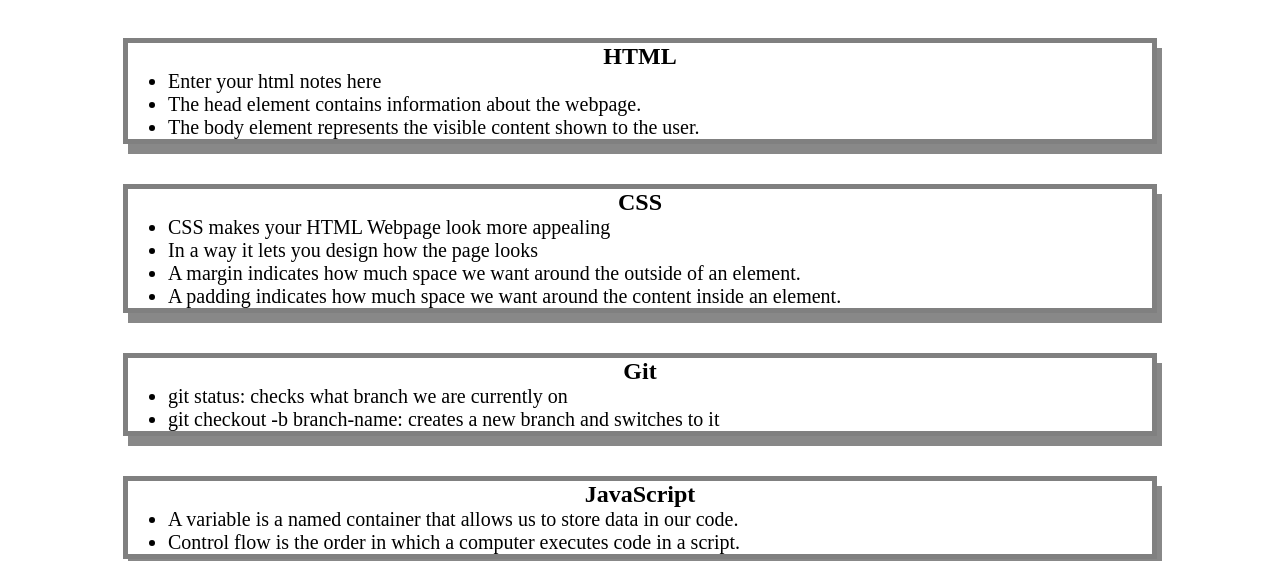
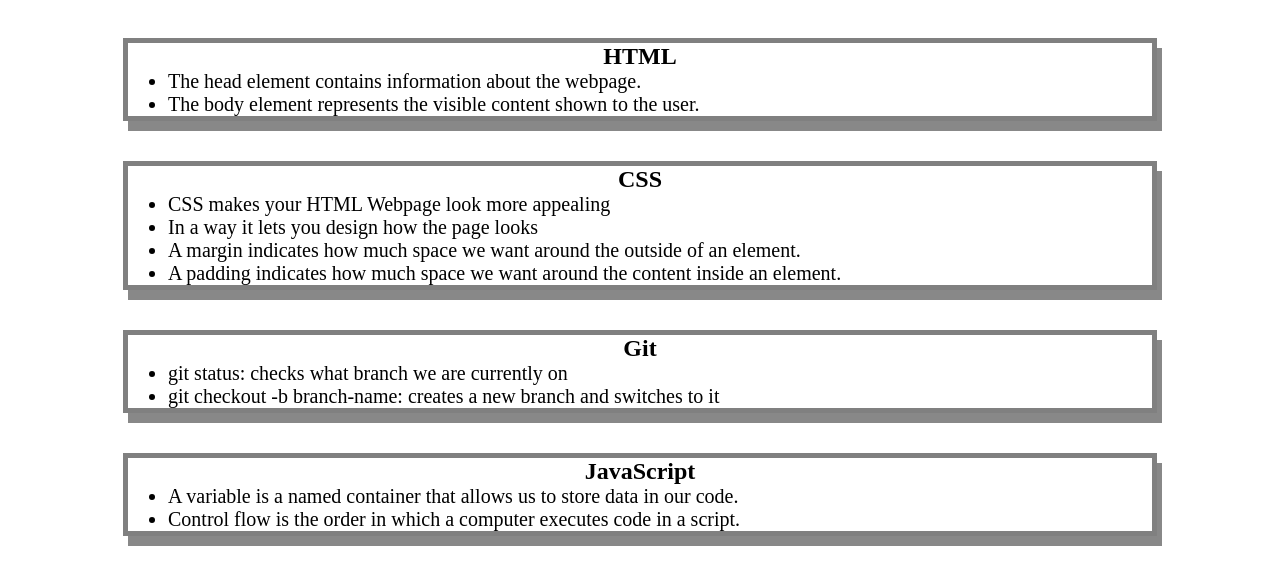
Before and after one commit to Unevailable/prework-study-guide, a plain HTML site: page index.html in a window 1280 px wide. Shown: the part 122-683 px from the top of the page. Drawn offline with Linux system fonts and the light colour scheme.

Commit message:
upload project README file

```diff
--- a/index.html
+++ b/index.html
@@ -20,7 +20,6 @@
         <h2>HTML</h2>
 
         <ul>
-          <li>Enter your html notes here</li>
           <li>The head element contains information about the webpage.</li>
           <li>The body element represents the visible content shown to the user.</li>
         </ul>
```
Also changed, not shown: 1 other file.
